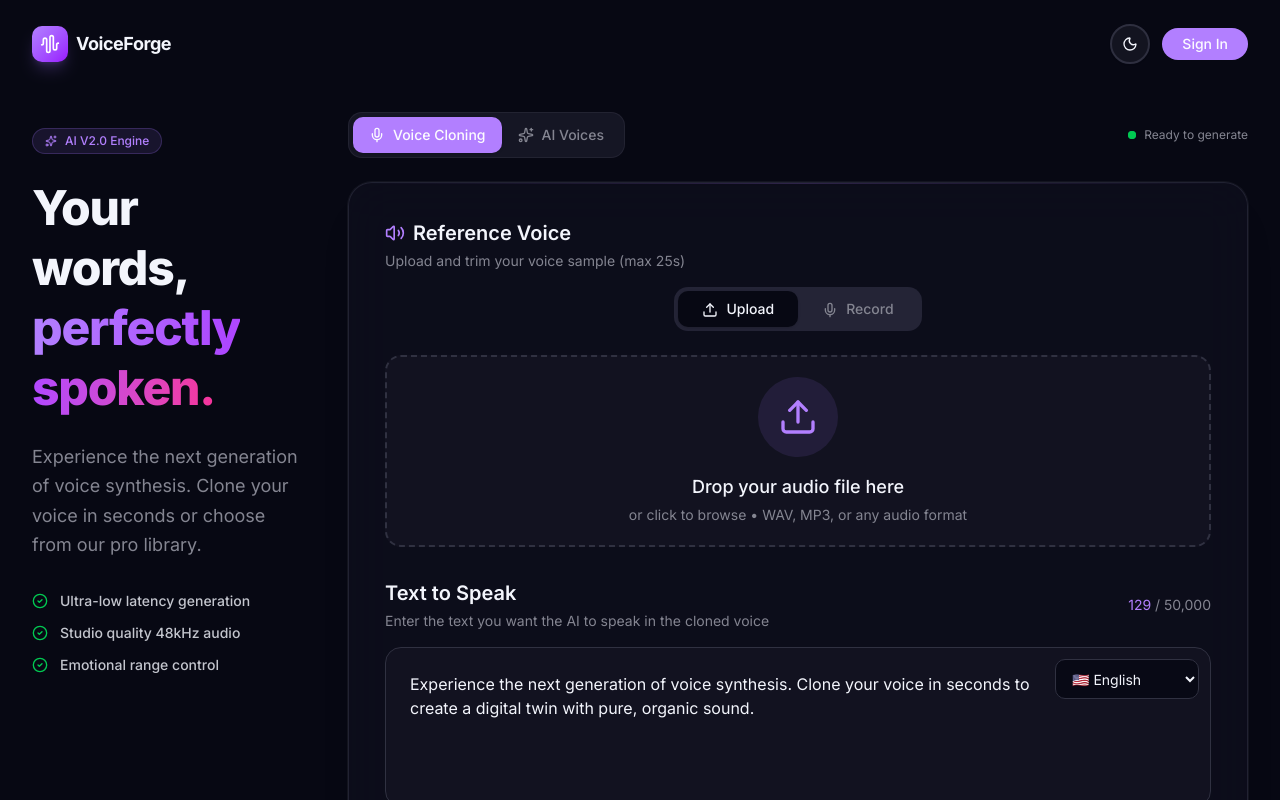
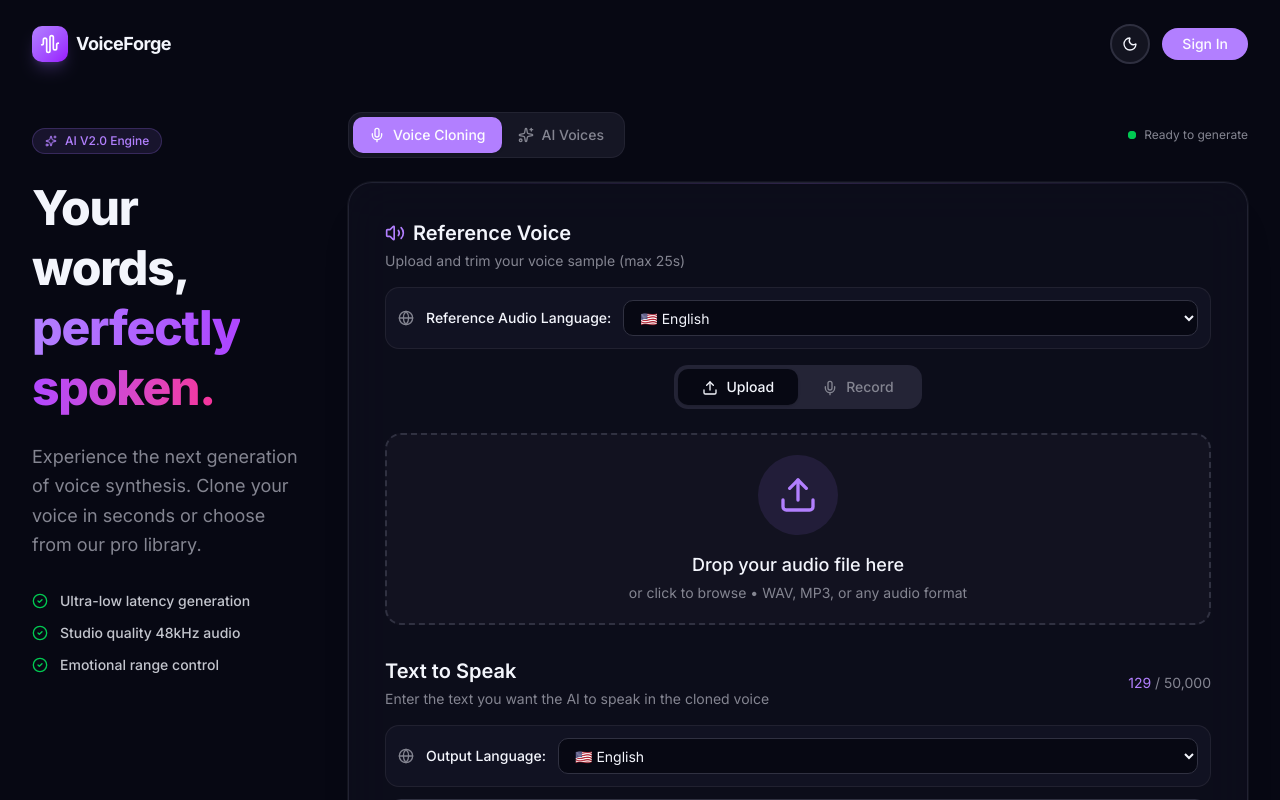
Before and after one commit to Sohaib-2/voice_cloner, a Next.js app: page / in a window 1280 px wide. Shown: the top 800 px of the page. Built offline with nearby package versions, Linux system fonts and the light colour scheme.

Commit message:
added ref lang support

```diff
--- a/app/api/generate/route.ts
+++ b/app/api/generate/route.ts
@@ -15,7 +15,7 @@ export async function POST(request: Request) {
     }
 
     const body = await request.json();
-    const { gen_text, ref_audio, speed, remove_silence, language = "en" } = body;
+    const { gen_text, ref_audio, speed, remove_silence, language = "en", ref_language } = body;
 
     if (!gen_text || !ref_audio) {
       return NextResponse.json({ error: "Missing text or audio" }, { status: 400 });
@@ -80,7 +80,8 @@ export async function POST(request: Request) {
             // Chatterbox-specific input format
             text: gen_text,
             ref_audio, // Already Base64 from frontend
-            language: language
+            language: language,
+            ref_language: ref_language || language // Default to output language if not specified
           },
         }),
       }
--- a/components/tabs/VoiceCloningTab.tsx
+++ b/components/tabs/VoiceCloningTab.tsx
@@ -16,6 +16,7 @@ interface VoiceCloningTabProps {
 
 export default function VoiceCloningTab({ maxChars, maxAudioDuration }: VoiceCloningTabProps) {
   const [selectedLanguage, setSelectedLanguage] = useState("en");
+  const [refLanguage, setRefLanguage] = useState("en");
   const [text, setText] = useState(SUPPORTED_LANGUAGES.find(l => l.code === "en")?.previewText || "");
   const [file, setFile] = useState<File | null>(null);
   const [loading, setLoading] = useState(false);
@@ -368,6 +369,7 @@ export default function VoiceCloningTab({ maxChars, maxAudioDuration }: VoiceClo
           ref_audio: base64Data,
           speed: 1.0,
           language: selectedLanguage,
+          ref_language: refLanguage,
         }),
       });
 
@@ -520,7 +522,8 @@ export default function VoiceCloningTab({ maxChars, maxAudioDuration }: VoiceClo
     <div className="space-y-8 animate-fadeIn">
       {/* Reference Voice Section */}
       <div className="relative">
-        <div className="flex items-center justify-between mb-4">
+        <div className="flex flex-col gap-4 mb-4">
+          <div className="flex items-center justify-between">
             <div>
               <h2 className="text-xl font-semibold flex items-center gap-2">
                 <Volume2 className="w-5 h-5 text-primary" />
@@ -549,6 +552,24 @@ export default function VoiceCloningTab({ maxChars, maxAudioDuration }: VoiceClo
                 <span className="text-sm text-muted-foreground">Clean Audio</span>
               </div>
             )}
+          </div>
+
+          {/* Reference Audio Language Selector */}
+          <div className="flex items-center gap-3 p-3 bg-muted/30 rounded-xl border border-border/50">
+            <Globe className="w-4 h-4 text-muted-foreground" />
+            <label className="text-sm font-medium text-foreground">Reference Audio Language:</label>
+            <select
+              value={refLanguage}
+              onChange={(e) => setRefLanguage(e.target.value)}
+              className="flex-1 h-9 bg-background border border-border rounded-lg px-3 text-sm text-foreground focus:outline-none focus:ring-2 focus:ring-primary cursor-pointer hover:bg-accent transition-colors"
+            >
+              {SUPPORTED_LANGUAGES.map((lang) => (
+                <option key={lang.code} value={lang.code}>
+                  {lang.flag} {lang.name}
+                </option>
+              ))}
+            </select>
+          </div>
         </div>
 
         {/* Mode Toggle */}
@@ -728,21 +749,14 @@ export default function VoiceCloningTab({ maxChars, maxAudioDuration }: VoiceClo
           </div>
         </div>
 
-        <div className="relative">
-          <textarea
-            value={text}
-            onChange={(e) => setText(e.target.value)}
-            className="w-full h-40 bg-card border border-border rounded-2xl p-6 pr-36 text-foreground placeholder:text-muted-foreground focus:outline-none focus:ring-2 focus:ring-ring resize-none"
-            placeholder="Type or paste your text here..."
-          />
-
-          {/* Language Selector Inside Text Box */}
-          <div className="absolute top-3 right-3">
+        {/* Output Language Selector */}
+        <div className="flex items-center gap-3 p-3 mb-3 bg-muted/30 rounded-xl border border-border/50">
+          <Globe className="w-4 h-4 text-muted-foreground" />
+          <label className="text-sm font-medium text-foreground">Output Language:</label>
           <select
             value={selectedLanguage}
             onChange={(e) => handleLanguageChange(e.target.value)}
-              className="h-10 bg-background/80 backdrop-blur-sm border border-border rounded-lg px-3 text-sm text-foreground focus:outline-none focus:ring-2 focus:ring-primary cursor-pointer hover:bg-background transition-colors"
-              title="Select language"
+            className="flex-1 h-9 bg-background border border-border rounded-lg px-3 text-sm text-foreground focus:outline-none focus:ring-2 focus:ring-primary cursor-pointer hover:bg-accent transition-colors"
           >
             {SUPPORTED_LANGUAGES.map((lang) => (
               <option key={lang.code} value={lang.code}>
@@ -751,8 +765,28 @@ export default function VoiceCloningTab({ maxChars, maxAudioDuration }: VoiceClo
             ))}
           </select>
         </div>
+
+        <div className="relative">
+          <textarea
+            value={text}
+            onChange={(e) => setText(e.target.value)}
+            className="w-full h-40 bg-card border border-border rounded-2xl p-6 text-foreground placeholder:text-muted-foreground focus:outline-none focus:ring-2 focus:ring-ring resize-none"
+            placeholder="Type or paste your text here..."
+          />
         </div>
       </div>
+
+      {/* Cross-Lingual Mode Indicator */}
+      {refLanguage !== selectedLanguage && (
+        <div className="flex justify-center animate-fadeIn">
+          <div className="inline-flex items-center gap-2 px-4 py-2 bg-purple-500/10 border border-purple-500/30 rounded-xl">
+            <Sparkles className="w-4 h-4 text-purple-500" />
+            <p className="text-sm font-medium text-purple-600 dark:text-purple-400">
+              Cross-lingual mode active: {SUPPORTED_LANGUAGES.find(l => l.code === refLanguage)?.flag} → {SUPPORTED_LANGUAGES.find(l => l.code === selectedLanguage)?.flag}
+            </p>
+          </div>
+        </div>
+      )}
 
       {/* Generate Button */}
       <div className="flex justify-center">
```
Lines whose indentation alone changed are shown as unchanged.
